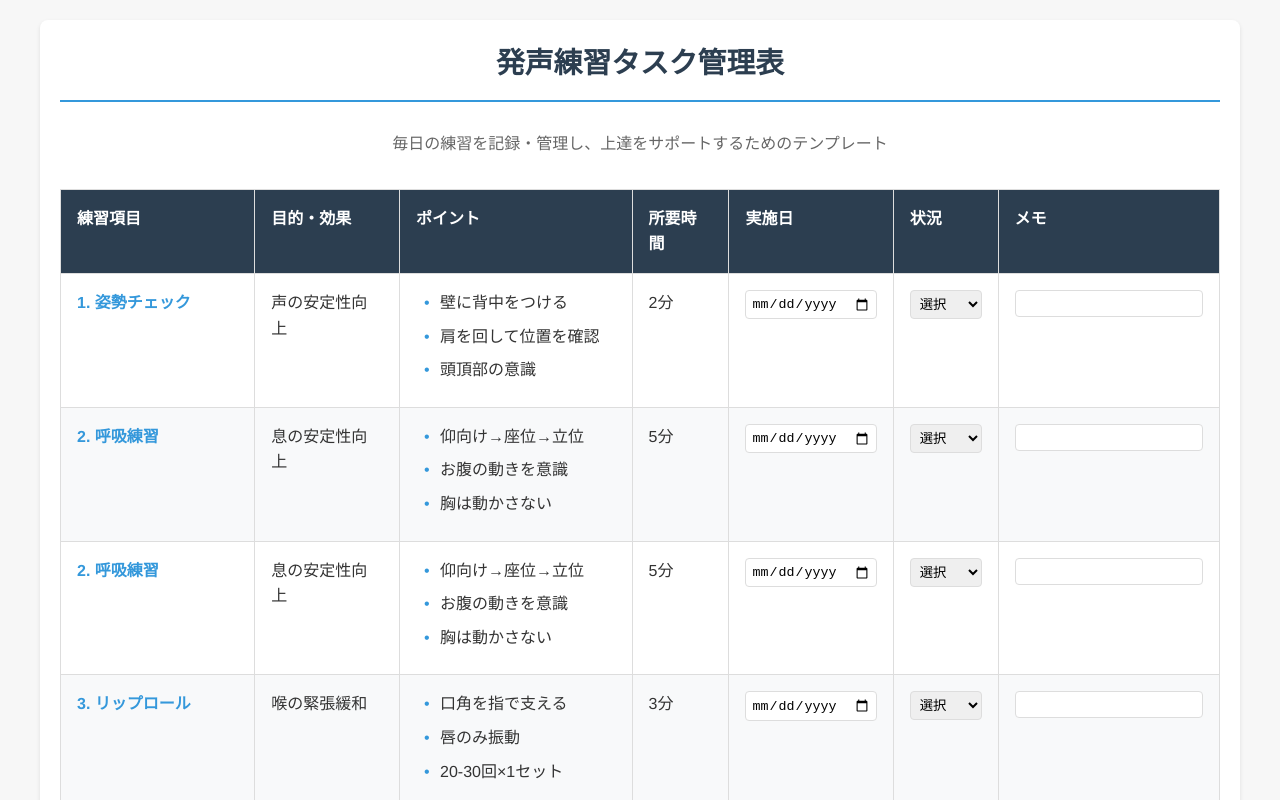
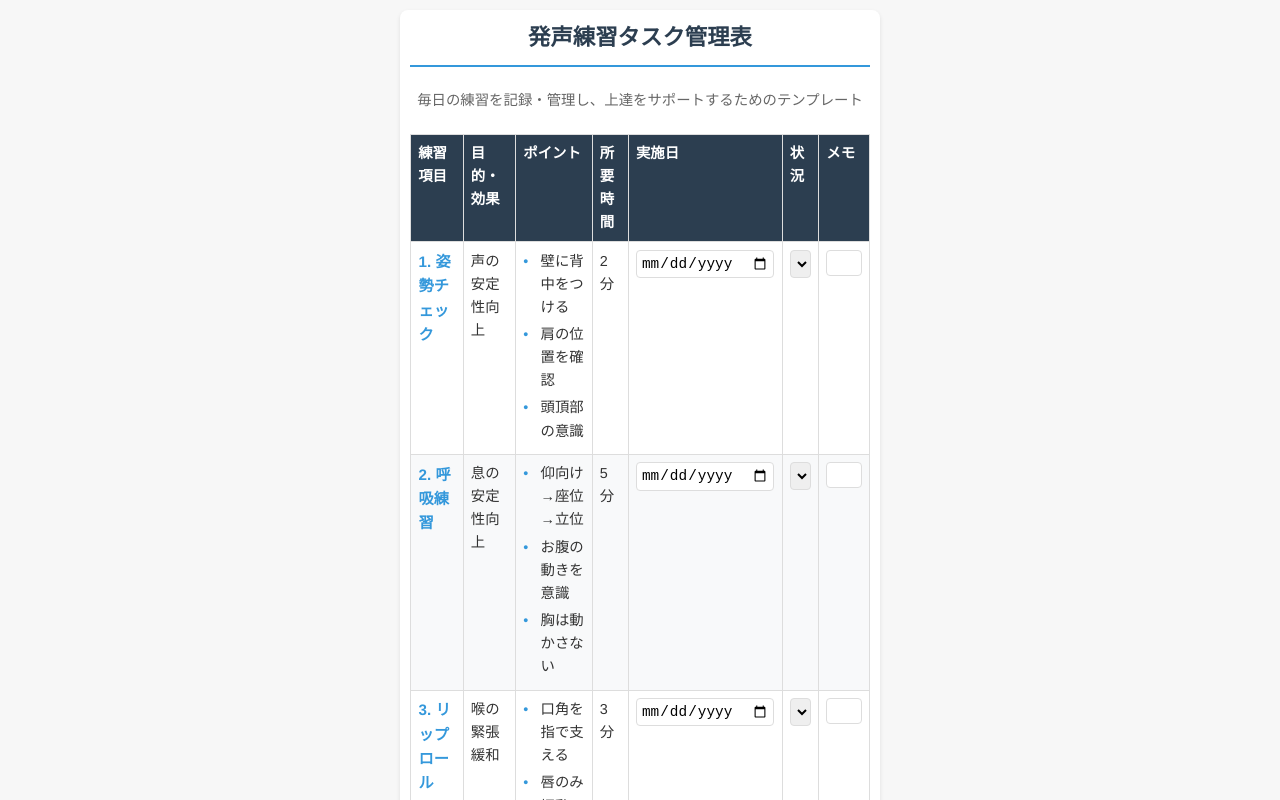
Before and after one commit to daiki-8888/task, a plain HTML site: page index.html in a window 1280 px wide. Shown: the top 800 px of the page. Drawn offline with Linux system fonts and the light colour scheme.

Commit message:
Update index.html

```diff
--- a/index.html
+++ b/index.html
@@ -2,6 +2,7 @@
 <html lang="ja">
 <head>
   <meta charset="UTF-8">
+  <!-- スマホ向け表示最適化 -->
   <meta name="viewport" content="width=device-width, initial-scale=1.0">
   <title>発声練習タスク管理表テンプレート</title>
   <style>
@@ -26,38 +27,40 @@
       line-height: 1.6;
       color: #333;
       background: var(--light-gray);
-      padding: 20px;
+      padding: 10px;
     }
 
     .container {
-      max-width: 1200px;
+      max-width: 480px; /* スマホで見やすい幅に設定 */
       margin: 0 auto;
       background: white;
       border-radius: 8px;
       box-shadow: 0 2px 4px rgba(0,0,0,0.1);
-      padding: 20px;
+      padding: 10px;
     }
 
     h1 {
       text-align: center;
       margin-bottom: 1em;
       color: var(--primary-color);
-      font-size: 1.8rem;
+      font-size: 1.4rem; /* スマホでも大きすぎないよう調整 */
       border-bottom: 2px solid var(--secondary-color);
-      padding-bottom: 0.5em;
+      padding-bottom: 0.4em;
     }
 
     .description {
       text-align: center;
-      margin-bottom: 2em;
+      margin-bottom: 1.5em;
       color: #666;
+      font-size: 0.9rem;
     }
 
     table {
       width: 100%;
       border-collapse: collapse;
-      margin-bottom: 2em;
+      margin-bottom: 1.5em;
       background: #fff;
+      font-size: 0.9rem; /* スマホでも窮屈に見えない程度にサイズ調整 */
     }
 
     thead {
@@ -65,11 +68,12 @@
       color: #fff;
       position: sticky;
       top: 0;
+      font-size: 0.9rem;
     }
 
     th, td {
       border: 1px solid var(--border-color);
-      padding: 1em;
+      padding: 0.5em;
       vertical-align: top;
     }
 
@@ -87,30 +91,18 @@
       background: #f8f9fa;
     }
 
-    .status-select {
+    .status-select, .memo-input, .date-input {
       width: 100%;
-      padding: 5px;
+      padding: 4px;
       border: 1px solid var(--border-color);
       border-radius: 4px;
-    }
-
-    .memo-input {
-      width: 100%;
-      padding: 5px;
-      border: 1px solid var(--border-color);
-      border-radius: 4px;
-    }
-
-    .date-input {
-      width: 100%;
-      padding: 5px;
-      border: 1px solid var(--border-color);
-      border-radius: 4px;
+      font-size: 0.9rem;
     }
 
     .task-category {
       font-weight: bold;
       color: var(--secondary-color);
+      font-size: 0.95rem;
     }
 
     .point-list {
@@ -119,28 +111,29 @@
     }
 
     .point-list li {
-      margin-bottom: 0.5em;
+      margin-bottom: 0.3em;
       position: relative;
-      padding-left: 1.5em;
+      padding-left: 1.2em;
     }
 
     .point-list li:before {
       content: "•";
       color: var(--secondary-color);
       position: absolute;
-      left: 0.5em;
+      left: 0;
     }
 
     .save-btn {
       display: block;
-      margin: 20px auto;
-      padding: 10px 30px;
+      margin: 10px auto;
+      padding: 8px 20px;
       background-color: var(--secondary-color);
       color: white;
       border: none;
       border-radius: 4px;
       cursor: pointer;
       transition: background-color 0.2s ease;
+      font-size: 0.9rem;
     }
 
     .save-btn:hover {
@@ -149,22 +142,20 @@
 
     footer {
       text-align: center;
-      margin-top: 2em;
-      padding-top: 1em;
+      margin-top: 1em;
+      padding-top: 0.5em;
       border-top: 1px solid var(--border-color);
       color: #777;
+      font-size: 0.8rem;
     }
 
+    /* 768px以下での表示調整 */
     @media (max-width: 768px) {
-      .container {
-        padding: 10px;
+      th, td {
+        font-size: 0.8rem;
       }
 
-      th, td {
-        padding: 0.5em;
-        font-size: 0.9em;
-      }
-
+      /* カラムを減らして見やすくする */
       .hide-mobile {
         display: none;
       }
@@ -189,29 +180,7 @@
         </tr>
       </thead>
       <tbody>
-        <tr>
-          <td class="task-category">1. 姿勢チェック</td>
-          <td class="hide-mobile">声の安定性向上</td>
-          <td>
-            <ul class="point-list">
-              <li>壁に背中をつける</li>
-              <li>肩を回して位置を確認</li>
-              <li>頭頂部の意識</li>
-            </ul>
-          </td>
-          <td>2分</td>
-          <td><input type="date" class="date-input"></td>
-          <td>
-            <select class="status-select">
-              <option value="">選択</option>
-              <option value="done">完了</option>
-              <option value="partial">一部</option>
-              <option value="skip">未実施</option>
-            </select>
-          </td>
-          <td><input type="text" class="memo-input"></td>
-        </tr>
-        <!-- 他の練習項目も同様のフォーマットで追加 -->
+        <!-- ページ読み込み時にJavaScriptで動的に追加 -->
       </tbody>
     </table>
 
@@ -223,21 +192,21 @@
   </div>
 
   <script>
+    // 進捗を保存する（例:アラートで仮実装）
     function saveProgress() {
-      // ローカルストレージに保存する処理
-      alert('進捗が保存されました！');
+      alert('進捗が保存されました！(実際にはローカルストレージなどに保存処理を実装)');
     }
 
-    // テーブルの行を動的に追加する関数
+    // 練習項目を動的に生成
     function addTrainingRows() {
       const trainingData = [
         {
-          category: "2. 呼吸練習",
-          purpose: "息の安定性向上",
-          points: ["仰向け→座位→立位", "お腹の動きを意識", "胸は動かさない"],
-          time: "5分"
+          category: "1. 姿勢チェック",
+          purpose: "声の安定性向上",
+          points: ["壁に背中をつける", "肩の位置を確認", "頭頂部の意識"],
+          time: "2分"
         },
-                {
+        {
           category: "2. 呼吸練習",
           purpose: "息の安定性向上",
           points: ["仰向け→座位→立位", "お腹の動きを意識", "胸は動かさない"],
@@ -305,7 +274,7 @@
         },
         {
           category: "13. テクニック練習",
-          purpose: "表現力向上",
+          purpose: "表現力強化",
           points: ["ビブラート", "泣き", "しゃくり"],
           time: "15分"
         },
@@ -344,7 +313,7 @@
       });
     }
 
-    // ページ読み込み時に実行
+    // ページ読み込み時に行追加
     document.addEventListener('DOMContentLoaded', () => {
       addTrainingRows();
     });
```
